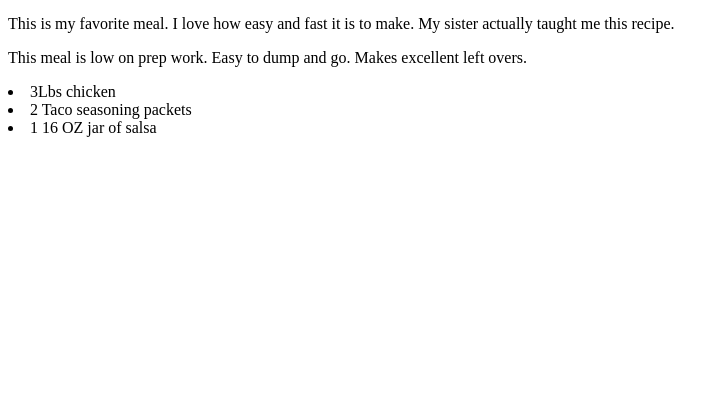
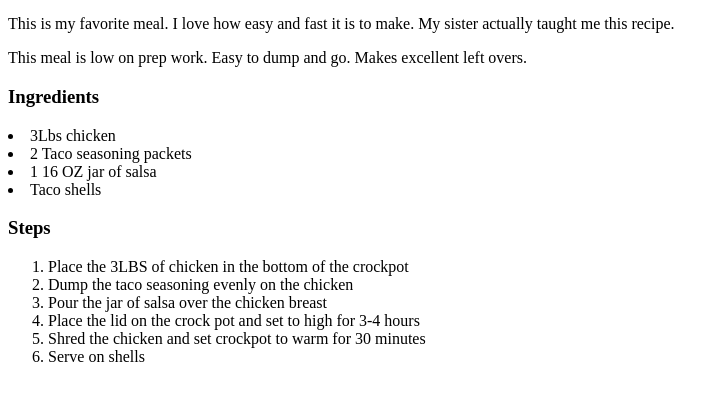
Before and after one commit to minime3396/odin-recipes, a plain HTML site: page recipes/chickentacos.html in a window 1280 px wide. Shown: the part 328-728 px from the top of the page, without its empty margins (0-725 px from the left). Drawn offline with Linux system fonts and the light colour scheme.

Commit message:
Add headings and instructions

```diff
--- a/recipes/chickentacos.html
+++ b/recipes/chickentacos.html
@@ -11,10 +11,21 @@
 <h3>Description</h3>
 <p>This is my favorite meal. I love how easy and fast it is to make. My sister actually taught me this recipe.</p>
 <p>This meal is low on prep work. Easy to dump and go. Makes excellent left overs.</p>
+<h3>Ingredients</h3>
 <uo>
     <li>3Lbs chicken</li>
     <li>2 Taco seasoning packets</li>
     <li>1 16 OZ jar of salsa </li>
+    <li>Taco shells</li>
 </uo>
+<h3>Steps</h3>
+<ol>
+    <li>Place the 3LBS of chicken in the bottom of the crockpot</li>
+    <li>Dump the taco seasoning evenly on the chicken</li>
+    <li>Pour the jar of salsa over the chicken breast</li>
+    <li>Place the lid on the crock pot and set to high for 3-4 hours</li>
+    <li>Shred the chicken and set crockpot to warm for 30 minutes </li>
+    <li>Serve on shells</li>
+</ol>
 </body>
 </html>
```
